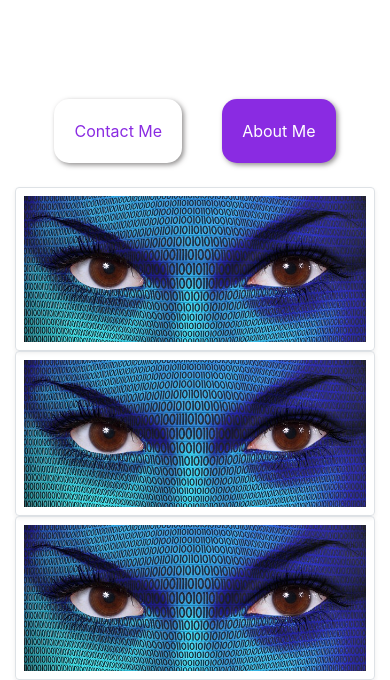
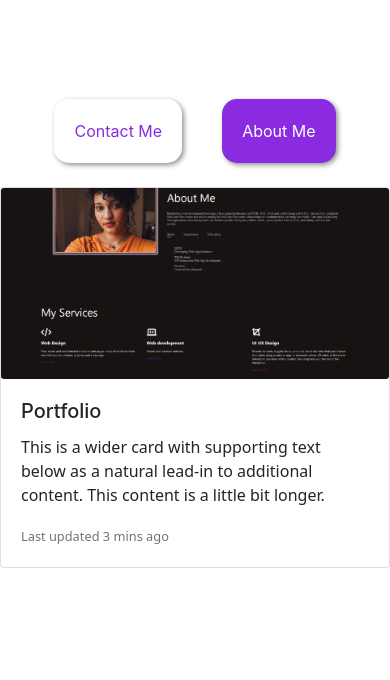
Before and after one commit to Shemene/Portfolio-Website-SheCodes-v2, a plain HTML site: page index.html in a window 390 px wide. Shown: the part 581-1261 px from the top of the page. After the commit the page ends 1165 px from the top, so only its background shows below. Drawn offline with nearby package versions, Linux system fonts and the light colour scheme.

Commit message:
using bootstrap to make site responsive

```diff
--- a/index.html
+++ b/index.html
@@ -67,32 +67,21 @@
       >
     </div>
     <br />
-    <div class="container">
-      <div class="row">
-        <div class="col-sm-3">
-          <img
-            class="img-fluid rounded shadow-sm p-2 border"
-            src="woman-3211957_640.jpg"
-            alt=""
-          />
-        </div>
-        <div class="col-sm-3">
-          <img
-            class="img-fluid rounded shadow-sm p-2 border"
-            src="woman-3211957_640.jpg"
-            alt=""
-          />
-        </div>
-        <div class="col-sm-3">
-          <img
-            class="img-fluid rounded shadow-sm p-2 border"
-            src="woman-3211957_640.jpg"
-            alt=""
-          />
-        </div>
+
+    <div class="card mb-3" style="max-width: 800px;">
+  <div class="row no-gutters">
+    <div class="col-md-4">
+      <img src="Portfolio.png" class="card-img" alt="...">
+    </div>
+    <div class="col-md-8">
+      <div class="card-body">
+        <h5 class="card-title">Portfolio</h5>
+        <p class="card-text">This is a wider card with supporting text below as a natural lead-in to additional content. This content is a little bit longer.</p>
+        <p class="card-text"><small class="text-muted">Last updated 3 mins ago</small></p>
       </div>
     </div>
-
+  </div>
+</div>
 
     <script
       src="https://code.jquery.com/jquery-3.3.1.slim.min.js"
```
